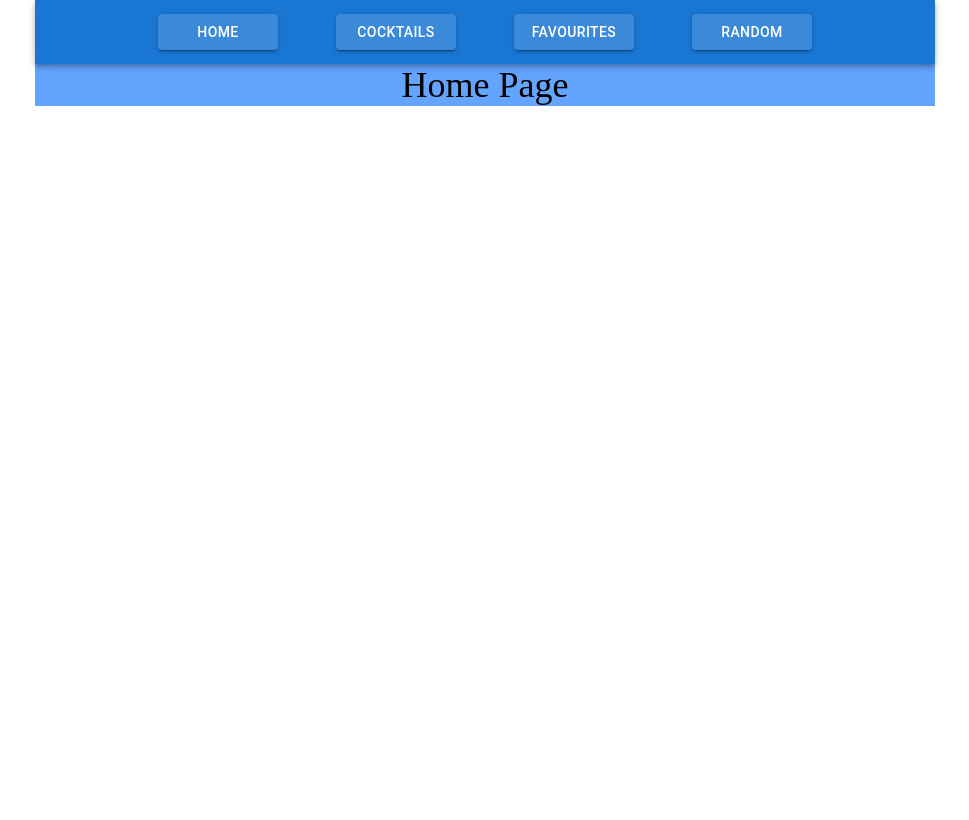
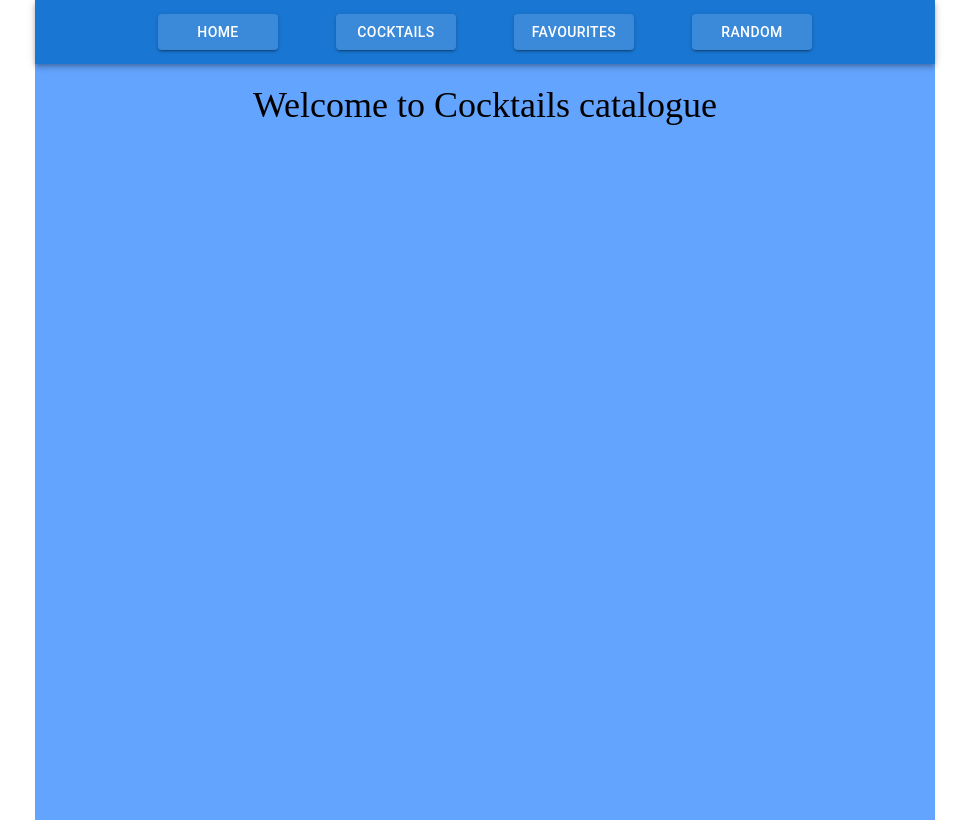
Before and after one commit to Ivaylo22/JavaScript_Excercises, a React (Create React App) app in the folder 03-Cocktail/: page / in a window 1280 px wide. Shown: the whole page, without its empty margins (155-1124 px from the left). Built offline with nearby package versions, Linux system fonts and the light colour scheme.

Commit message:
fixed fixed search
implemented useNavitate inside Search box

```diff
--- a/03-Cocktail/src/Styled/Views.js
+++ b/03-Cocktail/src/Styled/Views.js
@@ -4,3 +4,8 @@ export const ViewTitle = styled.div`
     text-align: center;
     font-size: 36px;
 `
+
+export const ViewWrappper = styled.div`
+    height: 92vh;
+    padding-top: 20px;
+`
--- a/03-Cocktail/src/layouts/RootLayout.js
+++ b/03-Cocktail/src/layouts/RootLayout.js
@@ -1,6 +1,6 @@
 import React, { useState } from "react";
 
-import { Navigate, Outlet } from "react-router-dom";
+import { Outlet, useNavigate } from "react-router-dom";
 
 import AppBar from '@mui/material/AppBar';
 import Box from '@mui/material/Box';
@@ -16,6 +16,7 @@ import { CocktailWrapper } from "../Styled/Cocktail";
 export default function RootLayout({cocktails, setCocktails}) {
     const allCocktails = JSON.parse(sessionStorage.getItem("cocktails"));
     const [searchedCocktail, setSearchedCocktail] = useState({});
+    const navigate = useNavigate();
 
     document.addEventListener("keyup", handleClick)
 
@@ -33,7 +34,7 @@ export default function RootLayout({cocktails, setCocktails}) {
 
             if(searched){
                 setSearchedCocktail(searched)
-                return <Navigate to="/dashboard" replace={true} />
+                navigate('/cocktails')
             }
         }
     }
@@ -98,6 +99,7 @@ export default function RootLayout({cocktails, setCocktails}) {
                             <CocktailCard
                                 img={searchedCocktail.strDrinkThumb}
                                 title={searchedCocktail.strDrink}
+                                isFavourite={searchedCocktail.isFavourite}
                                 handleFavourite={() => toggleFavourite(searchedCocktail.idDrink)}
                             />
                             <StyledShowMore variant="contained"><StyledLink reloadDocument={true} to={searchedCocktail.idDrink.toString()}>Show More</StyledLink></StyledShowMore>
--- a/03-Cocktail/src/pages/Home.js
+++ b/03-Cocktail/src/pages/Home.js
@@ -1,7 +1,9 @@
-import { ViewTitle } from "../Styled/Views";
+import { ViewTitle, ViewWrappper } from "../Styled/Views";
 
 export default function Home(){
     return (
-        <ViewTitle>Home Page</ViewTitle>
+        <ViewWrappper>
+            <ViewTitle>Welcome to Cocktails catalogue</ViewTitle>
+        </ViewWrappper>
     )
 }
```
